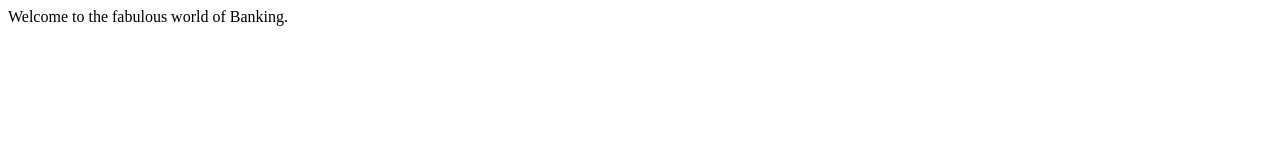
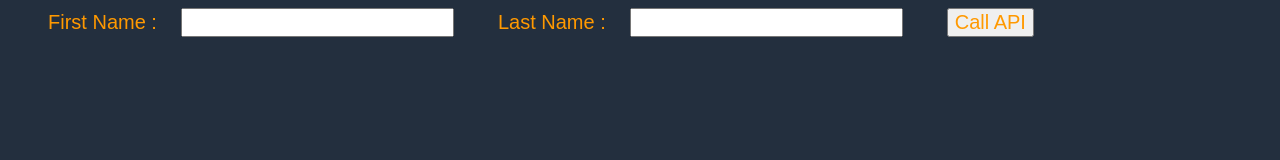
Before and after one commit to PeterSpaceHerbert/BankingWebsiteMockup, a plain HTML site: page index.html in a window 1280 px wide. Drawn offline with Linux system fonts and the light colour scheme.

Commit message:
Update index.html

```diff
--- a/index.html
+++ b/index.html
@@ -2,10 +2,57 @@
 <html>
 <head>
     <meta charset="UTF-8">
-    <title>Large Bank LLC</title>
+    <title>Hello World</title>
+    <!-- Add some CSS to change client UI -->
+    <style>
+    body {
+        background-color: #232F3E;
+        }
+    label, button {
+        color: #FF9900;
+        font-family: Arial, Helvetica, sans-serif;
+        font-size: 20px;
+        margin-left: 40px;
+        }
+     input {
+        color: #232F3E;
+        font-family: Arial, Helvetica, sans-serif;
+        font-size: 20px;
+        margin-left: 20px;
+        }
+    </style>
+    <script>
+        // define the callAPI function that takes a first name and last name as parameters
+        var callAPI = (firstName,lastName)=>{
+            // instantiate a headers object
+            var myHeaders = new Headers();
+            // add content type header to object
+            myHeaders.append("Content-Type", "application/json");
+            // using built in JSON utility package turn object to string and store in a variable
+            var raw = JSON.stringify({"firstName":firstName,"lastName":lastName});
+            // create a JSON object with parameters for API call and store in a variable
+            var requestOptions = {
+                method: 'POST',
+                headers: myHeaders,
+                body: raw,
+                redirect: 'follow'
+            };
+            // make API call with parameters and use promises to get response
+            fetch("YOUR-API-INVOKE-URL", requestOptions)
+            .then(response => response.text())
+            .then(result => alert(JSON.parse(result).body))
+            .catch(error => console.log('error', error));
+        }
+    </script>
 </head>
-
 <body>
-    Welcome to the fabulous world of Banking.
+    <form>
+        <label>First Name :</label>
+        <input type="text" id="fName">
+        <label>Last Name :</label>
+        <input type="text" id="lName">
+        <!-- set button onClick method to call function we defined passing input values as parameters -->
+        <button type="button" onclick="callAPI(document.getElementById('fName').value,document.getElementById('lName').value)">Call API</button>
+    </form>
 </body>
 </html>
```
